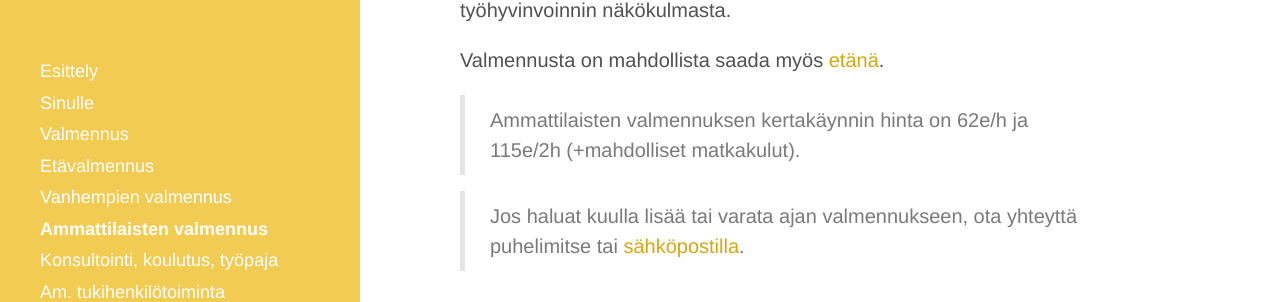
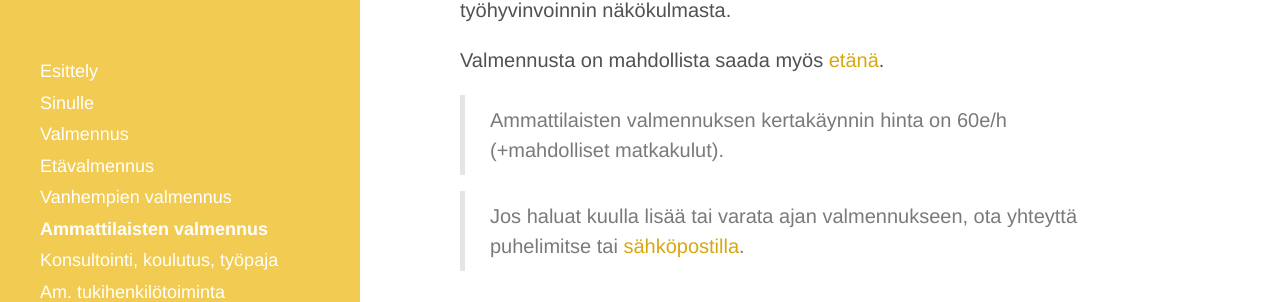
Before and after one commit to niinapiira/neppari.net, a Jekyll site: the page built from ammattilaisten-valmennus.md, in a window 1280 px wide and 1080 px high. Shown: the part 669-971 px from the top of the window. Built offline with Jekyll 4.4.1, drawn with Linux system fonts in a browser that asks for light colours.

Commit message:
Updated ammattilaisten-valmennus.md

```diff
--- a/ammattilaisten-valmennus.md
+++ b/ammattilaisten-valmennus.md
@@ -15,6 +15,6 @@ Valmentaja jakaa tässä työmuodossa myös omaa osaamistaan ja kokemuksiaan sek
 
 Valmennusta on mahdollista saada myös [etänä](/etavalmennus).
 
-> Ammattilaisten valmennuksen kertakäynnin hinta on 62e/h ja 115e/2h (+mahdolliset matkakulut).
+> Ammattilaisten valmennuksen kertakäynnin hinta on 60e/h (+mahdolliset matkakulut).
 
 > Jos haluat kuulla lisää tai varata ajan valmennukseen, ota yhteyttä puhelimitse tai [sähköpostilla](/ota-yhteytta).
```
